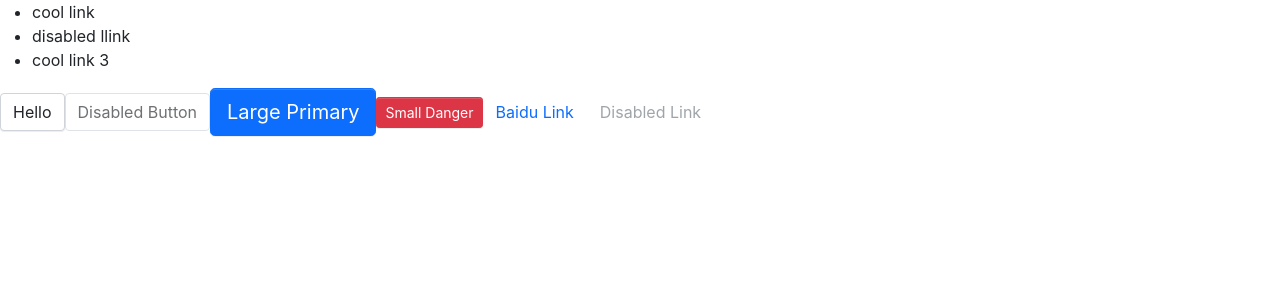
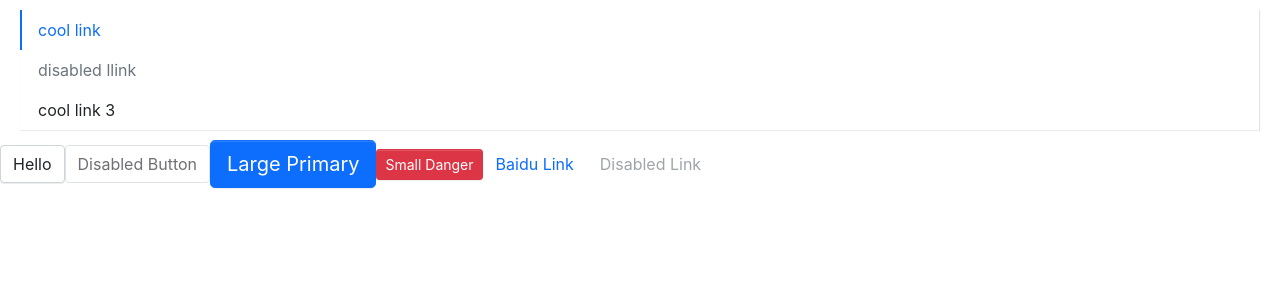
Before and after one commit to tyler4400/tylerantd, a React (Create React App) app: page / in a window 1280 px wide. Shown: the top 300 px of the page. Built offline with nearby package versions, Linux system fonts and the light colour scheme.

Commit message:
6-4 添加 Menu 样式

```diff
--- /dev/null
+++ b/src/components/Menu/_style.scss
@@ -0,0 +1,39 @@
+.viking-menu {
+  display: flex;
+  flex-wrap: wrap;
+  padding-left: 0;
+  margin-bottom: 30px;
+  list-style: none;
+  border-bottom: $menu-border-width solid $menu-border-color;
+  box-shadow: $menu-box-shadow;
+  .menu-item {
+    padding: $menu-item-padding-y $menu-item-padding-x;
+    cursor: pointer;
+    transition: $menu-transition;
+    &:hover, &:focus {
+      text-decoration: none;
+    }
+    &.is-disabled {
+      color: $menu-item-disabled-color;
+      pointer-events: none;
+      cursor: default;
+    }
+    &.is-active, &:hover {
+      color: $menu-item-active-color;
+      border-bottom: $menu-item-active-border-width solid $menu-item-active-color;
+    }
+  }
+}
+.menu-vertical {
+  flex-direction: column;
+  border-bottom: 0px;
+  margin: 10px 20px;
+  border-right: $menu-border-width solid $menu-border-color;
+  .menu-item {
+    border-left: $menu-item-active-border-width solid transparent;
+    &.is-active, &:hover {
+      border-bottom: 0px;
+      border-left: $menu-item-active-border-width solid $menu-item-active-color;
+    }
+  }
+}
--- a/src/styles/_variables.scss
+++ b/src/styles/_variables.scss
@@ -196,3 +196,16 @@
 $btn-border-radius-sm:        $border-radius-sm !default;
 
 $btn-transition:              color .15s ease-in-out, background-color .15s ease-in-out, border-color .15s ease-in-out, box-shadow .15s ease-in-out !default;
+
+// menu
+$menu-border-width:            $border-width !default;
+$menu-border-color:            $border-color !default;
+$menu-box-shadow:              inset 0 1px 0 rgba($white, .15), 0 1px 1px rgba($black, .075) !default;
+$menu-transition:              color .15s ease-in-out, border-color .15s ease-in-out !default;
+
+// menu-item
+$menu-item-padding-y:          .5rem !default;
+$menu-item-padding-x:          1rem !default;
+$menu-item-active-color:       $primary !default;
+$menu-item-active-border-width: 2px !default;
+$menu-item-disabled-color:     $gray-600 !default;
--- a/src/styles/index.scss
+++ b/src/styles/index.scss
@@ -10,3 +10,7 @@
 // button
 
 @import "../components/Button/style";
+
+// menu
+
+@import "../components/Menu/style";
```
